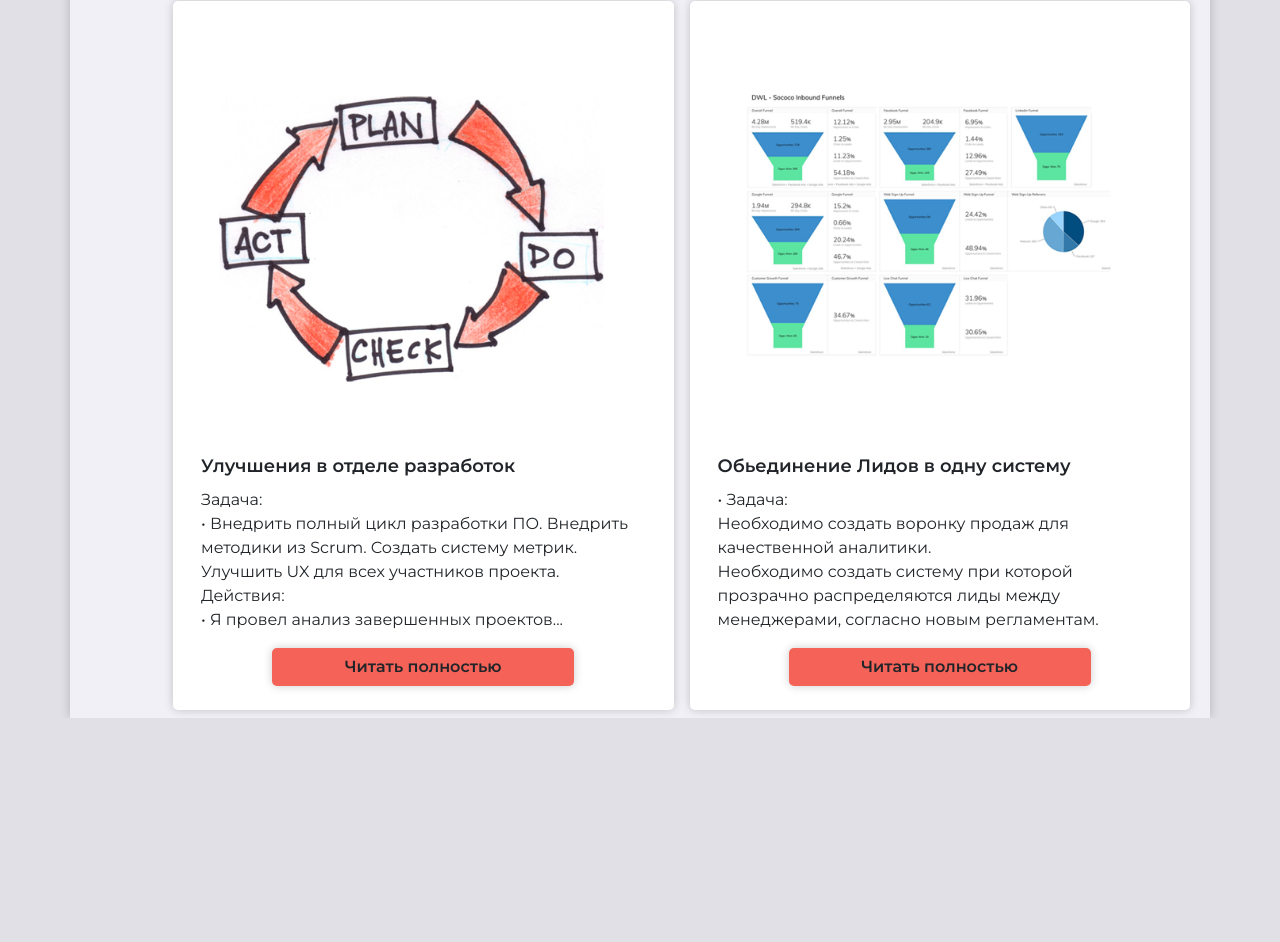
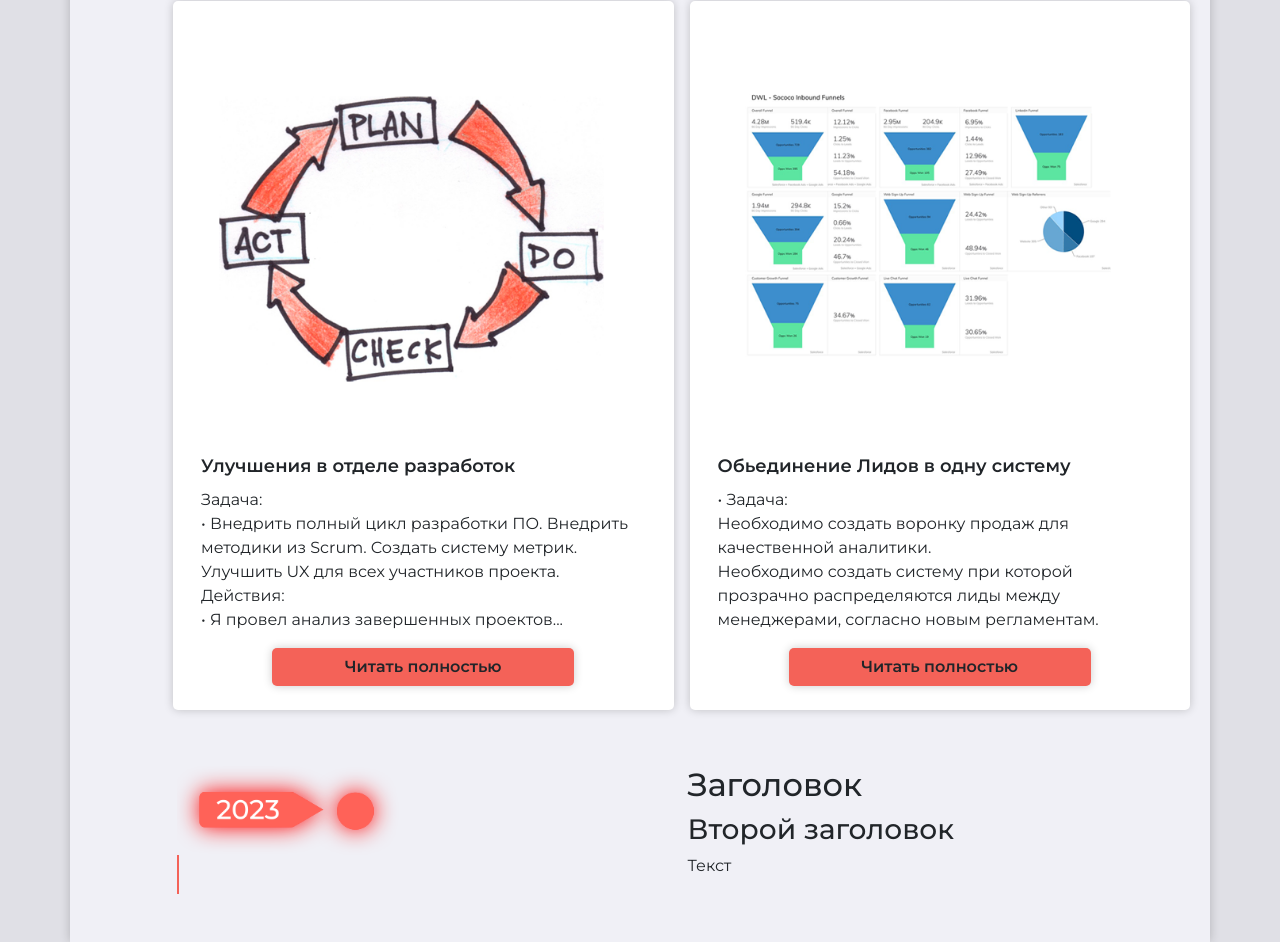
Before and after one commit to nkttupin/html2.0, a plain HTML site: page index.html in a window 1280 px wide. Shown: the part 1910-2852 px from the top of the page. Before the commit the page ends 2628 px from the top, so only its background shows below. Drawn offline with nearby package versions, Linux system fonts and the light colour scheme.

Commit message:
Найс начало

```diff
--- a/index.html
+++ b/index.html
@@ -454,6 +454,40 @@
                 </div>
               </div>
             </div>
+            <!-- Опыт -->
+            <div class="row my-5">
+              <div class="col-md-6 d-flex flex-column  ">
+                <div class="row align-items-center">
+                  <div class="col-md-3">
+                    <img src="img/2023.png" alt="2023" style="width: 250%; height: 250%;">
+                  </div>
+                </div>
+                <div class="row h-100" >
+                  <div class="col-md-12 h-100" >
+                    <div class="vertical-line" style="background-color: #F46258;"></div>
+                  </div>
+                </div>
+              </div>
+              <div class="col-md-6">
+                <div class="row">
+                  <div class="col-md-12">
+                    <h2>Заголовок</h2>
+                  </div>
+                </div>
+                <div class="row">
+                  <div class="col-md-12">
+                    <h3>Второй заголовок</h3>
+                  </div>
+                </div>
+                <div class="row">
+                  <div class="col-md-12">
+                    <p>Текст</p>
+                  </div>
+                </div>
+              </div>
+            </div>
+
+
           </div>
         </div>
       </div>
--- a/style.css
+++ b/style.css
@@ -90,3 +90,9 @@
   font-size: large;
   font-weight: 600;
 }
+.vertical-line {
+  width: 2px;
+  height: 100%;
+
+  position: relative;
+}
```
Also changed, not shown: img/2022.png (added), img/2023.png (added).
